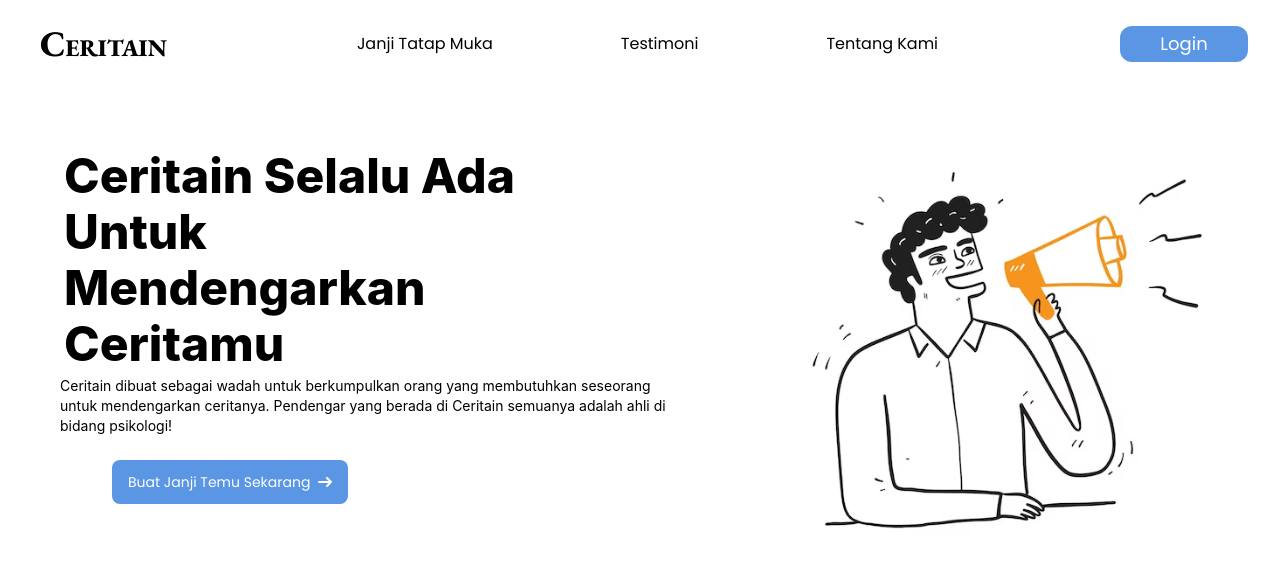
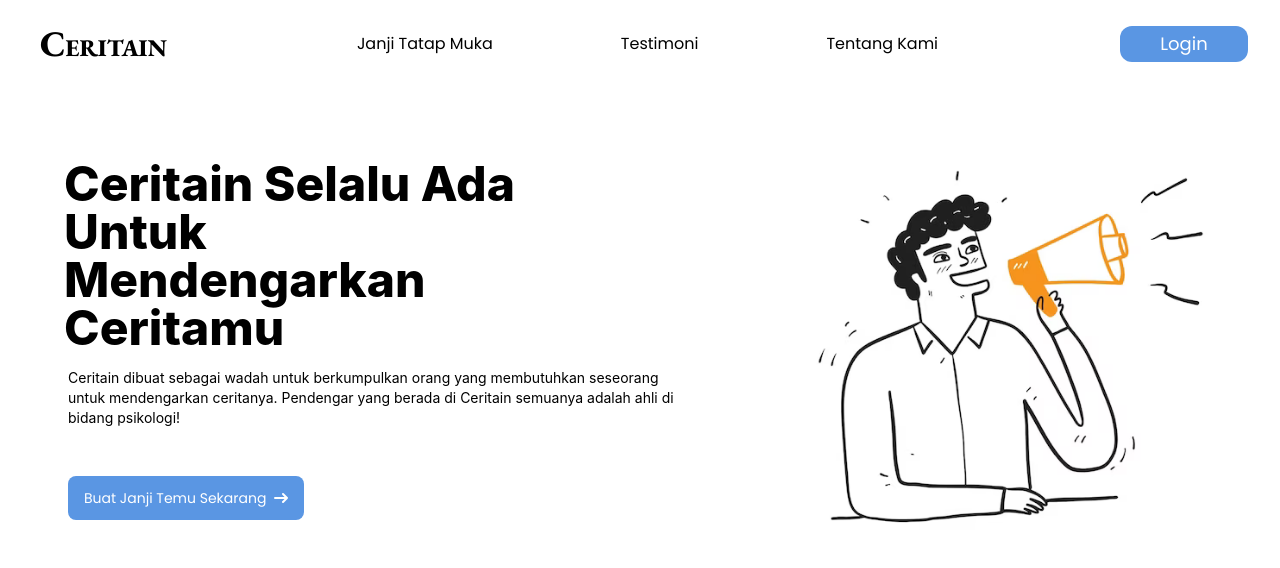
Before and after one commit to AhmadAzkia/ceritain, a React (Create React App) app: page / in a window 1280 px wide. Shown: the top 568 px of the page. Built offline with nearby package versions, Linux system fonts and the light colour scheme; a web font is replaced by a local one.

Commit message:
update jumbotron

```diff
--- a/src/components/home/Jumbotron.js
+++ b/src/components/home/Jumbotron.js
@@ -1,32 +1,39 @@
 import React from "react";
 import logo from "../img/jumbotron.png";
+import '../../css/font.css';
+
 
 function Jumbotron() {
   return (
     <div>
       <div className="md:flex">
 
-        <div className="md:p-8">
-          <div className="ml-3 mt-8">
-            <h1 className="ml-5 mb-2 text-3xl font-extrabold leading-none md:text-5xl">
+        <div className="md:p-10">
+          <div className="ml-1 mt-8">
+            <h1 className="ml-5 text-3xl font-extrabold leading-none md:text-5xl">
               Ceritain Selalu Ada
             </h1>
-            <h1 className="ml-5 mb-2 text-3xl font-extrabold leading-none md:text-5xl">
+            <h1 className="ml-5 text-3xl font-extrabold leading-none md:text-5xl">
               Untuk
             </h1>
-            <h1 className="ml-5 mb-2 text-3xl font-extrabold leading-none md:text-5xl">
+            <h1 className="ml-5 text-3xl font-extrabold leading-none md:text-5xl">
               Mendengarkan
             </h1>
-            <h1 className="ml-5 mb-2 text-3xl font-extrabold leading-none md:text-5xl">
+            <h1 className="ml-5 text-3xl font-extrabold leading-none md:text-5xl">
               Ceritamu
             </h1>
-            <p className="px-4 mb-4 md:mb-0 sm:px-4 text-xs md:text-sm md:text-base">
+          </div>
+
+            <div>
+              <p className="px-4 ml-3 mt-2 md:mt-4 md:ml-3 md:mb-0 sm:px-4 text-xs md:text-sm md:text-base">
                 Ceritain dibuat sebagai wadah untuk berkumpulkan orang yang membutuhkan seseorang <br /> untuk mendengarkan ceritanya. Pendengar yang berada di Ceritain semuanya adalah ahli di bidang psikologi!
               </p>
             </div>
 
-          <div className="ml-2 mt-6 md:ml-0">
-        <button class="inline-flex justify-center items-center mx-5 py-3 px-4 text-xs text-center text-white rounded-lg bg-[#5A96E3] hover:bg-blue-800 md:mx-20 md:text-sm fontLoginn">
+
+
+          <div className="ml-2 mt-12 md:ml-0">
+              <button class="inline-flex justify-center items-center mx-5 py-3 px-4 text-xs text-center text-white rounded-lg bg-[#5A96E3] hover:bg-blue-800 md:ml-7 md:text-sm fontLoginn">
                 Buat Janji Temu Sekarang
                 <svg class="w-3.5 h-3.5 ml-2" aria-hidden="true" xmlns="http://www.w3.org/2000/svg" fill="none" viewBox="0 0 14 10">
                   <path stroke="currentColor" stroke-linecap="round" stroke-linejoin="round" stroke-width="2" d="M1 5h12m0 0L9 1m4 4L9 9" />
--- a/src/components/home/Navbar.js
+++ b/src/components/home/Navbar.js
@@ -31,9 +31,9 @@ function Header() {
 
         <div className={`${isOpen ? 'block' : 'hidden'} md:flex flex-col md:flex-row justify-between w-full md:items-center border md:border-none mb-2 md:mb-0`}>
           <div className="flex flex-col md:flex-row mx-auto">
-            <a href="#" className="text-black block px-6 py-2 fontLoginn md:text-1xl md:px-16">Janji Tatap Muka</a>
-            <a href="#" className="text-black block px-6 py-2 fontLoginn md:text-1xl md:px-16">Testimoni</a>
-            <a href="#" className="text-black block px-6 py-2 fontLoginn md:text-1xl md:px-16">Tentang Kami</a>
+            <a href="" className="text-black block px-6 py-2 fontLoginn md:text-1xl md:px-16 ">Janji Tatap Muka</a>
+            <a href="" className="text-black block px-6 py-2 fontLoginn md:text-1xl md:px-16">Testimoni</a>
+            <a href="" className="text-black block px-6 py-2 fontLoginn md:text-1xl md:px-16">Tentang Kami</a>
           </div>
           <div className="flex flex-col md:flex-row px-4 py-4">
             <button className="bgWarna text-white rounded-xl w-36 md:h-9 md:w-32 fontLoginn text-lg hover:shadow-md mr-4" onClick={()=>navigate('/login')}>Login</button>
--- a/src/css/font.css
+++ b/src/css/font.css
@@ -3,6 +3,7 @@
 @import url('https://fonts.googleapis.com/css2?family=Dosis:wght@600&family=EB+Garamond:ital,wght@0,800;1,500&display=swap');
 @import url('https://fonts.googleapis.com/css2?family=Poppins:ital,wght@0,300;0,400;0,500;1,300;1,400;1,500&display=swap');
 @import url('https://fonts.googleapis.com/css2?family=Poppins:ital,wght@0,300;0,400;0,500;1,300;1,400;1,500&family=Roboto+Slab:wght@200;300;400;500&family=Roboto:wght@300;400;500&display=swap');
+@import url('https://fonts.googleapis.com/css2?family=Dosis:wght@600&family=EB+Garamond:ital,wght@0,800;1,500&family=Oswald:wght@500&display=swap');
 
 .headerLove {
     font-family: 'Slackside One', cursive;
@@ -28,10 +29,6 @@
     color: #5A96E3;
 }
 
-.fontNavbar {
-    font-family: 'Dosis', sans-serif;
-}
-
 .fontLogin {
     font-family: 'Roboto', sans-serif;
 }
@@ -44,3 +41,9 @@
     font-family: 'Dosis', sans-serif;
     font-family: 'EB Garamond', serif;
 }
+
+.fontJumbotron {
+    font-family: 'Dosis', sans-serif;
+    font-family: 'EB Garamond', serif;
+    font-family: 'Oswald', sans-serif;
+}
```
Lines whose indentation alone changed are shown as unchanged.
